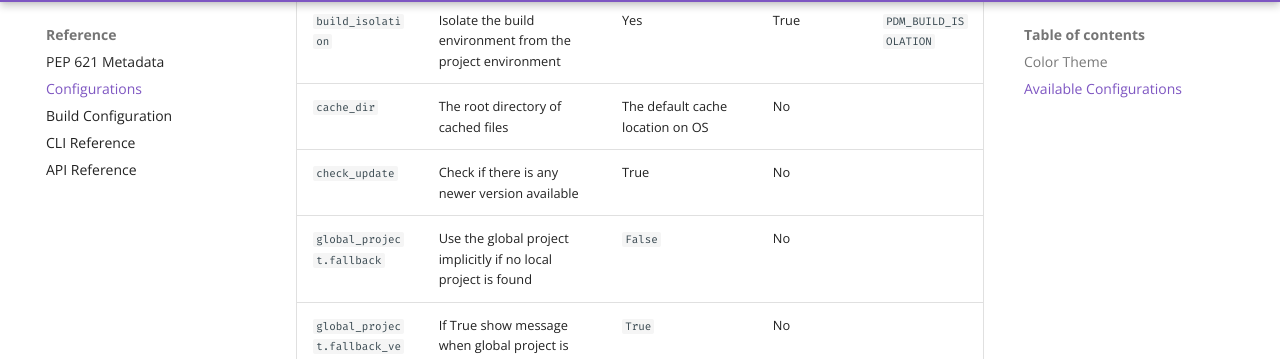
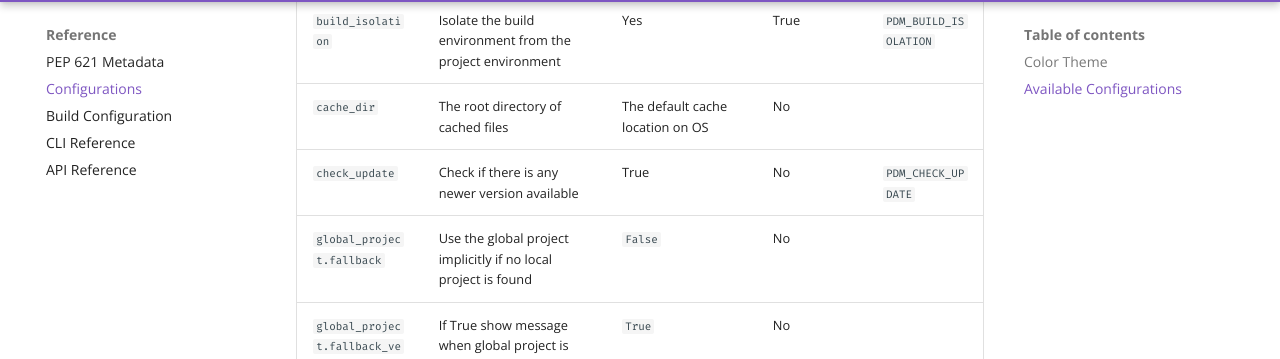
Before and after one commit to azurelotus0926/pdm, an MkDocs documentation site: the page built from docs/docs/reference/configuration.md, in a window 1280 px wide and 900 px high, scrolled down 1030 px. Shown: the part 94-453 px from the top of the window. Built offline with MkDocs 1.6.1 and Material for MkDocs 9.7.7, drawn with Linux system fonts in a browser that asks for light colours; comment, search, counter and statistics services are not loaded; the version menu is left out.

Commit message:
doc: add env var instruction for check_update
Signed-off-by: Frost Ming <me@frostming.com>

```diff
--- a/docs/docs/reference/configuration.md
+++ b/docs/docs/reference/configuration.md
@@ -35,7 +35,7 @@ The following configuration items can be retrieved and modified by [`pdm config`
 | --------------------------------- | ------------------------------------------------------------------------- | --------------------------------------------------------------------- | -------------------- | ------------------------- |
 | `build_isolation`                 | Isolate the build environment from the project environment                | Yes                                                                   | True                 | `PDM_BUILD_ISOLATION`     |
 | `cache_dir`                       | The root directory of cached files                                        | The default cache location on OS                                      | No                   |                           |
-| `check_update`                    | Check if there is any newer version available                             | True                                                                  | No                   |                           |
+| `check_update`                    | Check if there is any newer version available                             | True                                                                  | No                   | `PDM_CHECK_UPDATE`        |
 | `global_project.fallback`         | Use the global project implicitly if no local project is found            | `False`                                                               | No                   |                           |
 | `global_project.fallback_verbose` | If True show message when global project is used implicitly               | `True`                                                                | No                   |                           |
 | `global_project.path`             | The path to the global project                                            | `<default config location on OS>/global-project`                      | No                   |                           |
```
